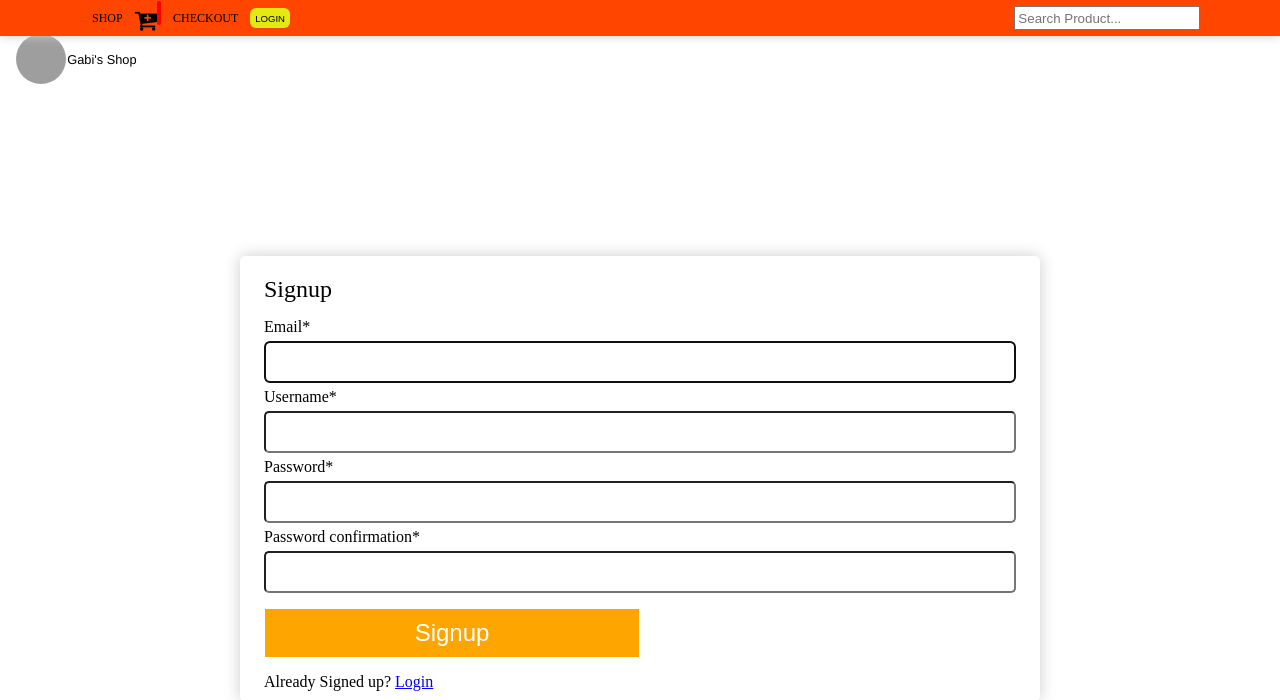
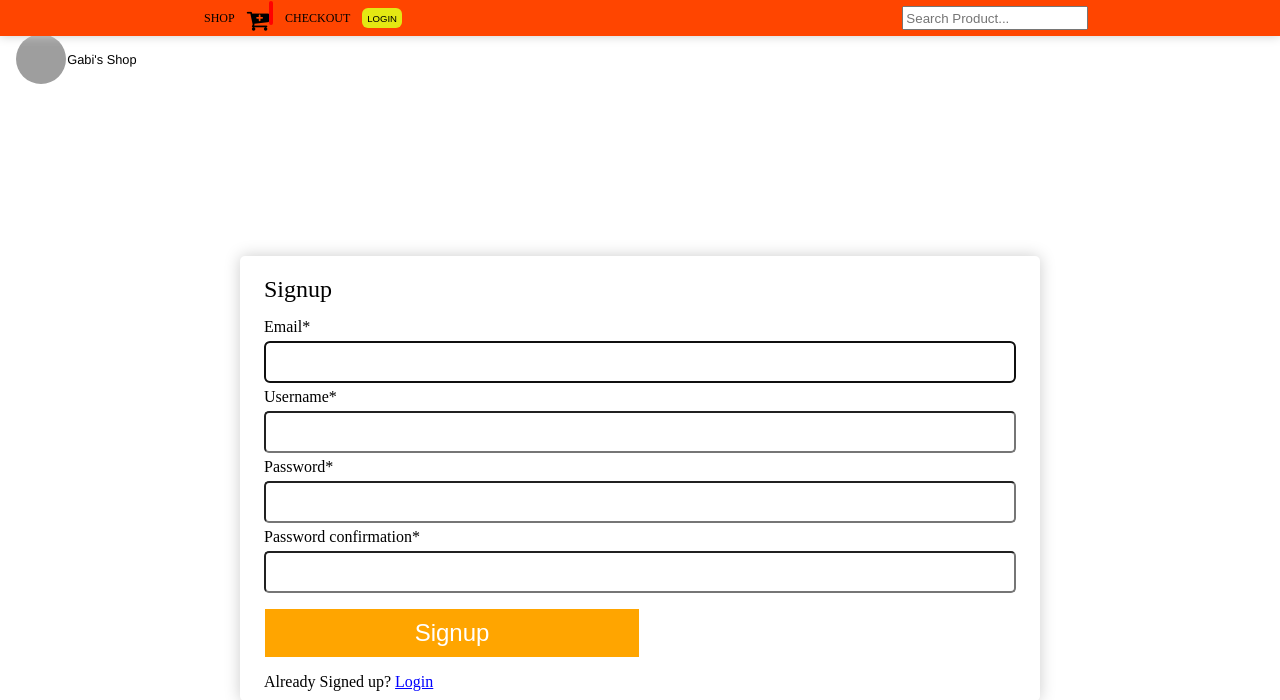
Before and after one commit to codewitgabi/django_ecommerce_website, a Django app: page /accounts/ in a window 1280 px wide. Shown: the top 700 px of the page. Run offline with Django 3.2, Linux system fonts and the light colour scheme; grey boxes are pictures that could not be loaded.

Commit message:
Fixed nav for large screen

```diff
--- a/static/css/shop.css
+++ b/static/css/shop.css
@@ -359,7 +359,7 @@
 /* Laptops */
 @media only screen and (min-width: 992px) {
 	.shop-primary-nav {
-		padding: 0.4em 10em;
+		padding: 0.4em 15%;
 		font-size: 0.5em;
 	}
 	.shop-product-col {
```
